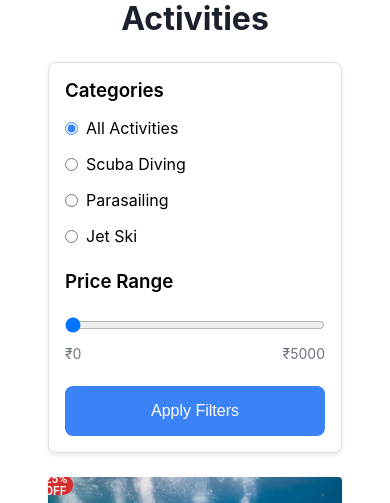
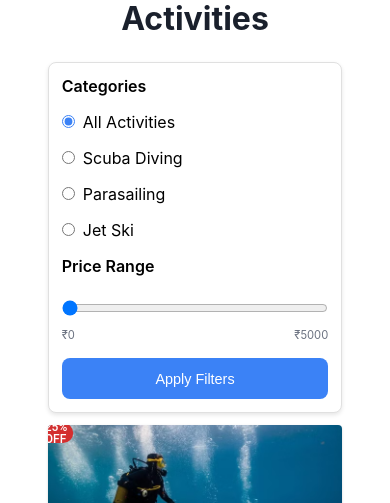
Before and after one commit to aroravansh1209/go_goa_stay, a React (Vite) app in the folder go-goa-stay/: page /activity in a window 390 px wide. Shown: the part 747-1250 px from the top of the page. Built offline with nearby package versions, Linux system fonts and the light colour scheme.

Commit message:
updated css

```diff
--- a/go-goa-stay/src/Styles/Activities.css
+++ b/go-goa-stay/src/Styles/Activities.css
@@ -149,3 +149,75 @@
 .activity-button a:hover {
   background-color: #d46e3b;
 }
+
+/* Mobile Responsiveness */
+@media screen and (max-width: 768px) {
+  /* Grid adjustments */
+  .activities-grid {
+    grid-template-columns: 1fr 1fr; /* Two columns on smaller screens */
+    gap: 1rem; /* Reduced gap */
+  }
+
+  /* Adjust the title font size for mobile */
+  .activity-title {
+    font-size: 1rem; /* Smaller font size */
+  }
+
+  /* Adjust meta info font size */
+  .activity-duration, .activity-persons, .activity-avg-text, .activity-reviews {
+    font-size: 0.75rem; /* Smaller font size for mobile */
+  }
+
+  /* Make sure the activity card content stacks vertically on mobile */
+  .activity-content {
+    flex-direction: column;
+    gap: 1rem;
+  }
+
+  /* Adjust price text for mobile */
+  .activity-price-amount {
+    font-size: 1.25rem; /* Slightly smaller font */
+  }
+
+  .activity-original-price {
+    font-size: 0.875rem;
+  }
+
+  .activity-per-person {
+    font-size: 0.75rem;
+  }
+
+  /* Adjust button padding for mobile */
+  .activity-button a {
+    padding: 0.5rem; /* Reduced padding for smaller screens */
+    font-size: 0.9rem; /* Smaller button font size */
+  }
+}
+
+/* Extra Small Screen (phones) */
+@media screen and (max-width: 480px) {
+  .activities-grid {
+    grid-template-columns: 1fr; /* One column on very small screens */
+    gap: 0.75rem;
+  }
+
+  /* Make title even smaller */
+  .activity-title {
+    font-size: 0.9rem;
+  }
+
+  /* Further adjust content layout and spacing */
+  .activity-content {
+    gap: 1rem; /* Increase gap for readability */
+  }
+
+  .activity-price-amount {
+    font-size: 1rem; /* Even smaller font */
+  }
+
+  /* Further reduce button padding */
+  .activity-button a {
+    padding: 0.4rem; /* Reduced padding */
+    font-size: 0.85rem;
+  }
+}
--- a/go-goa-stay/src/Styles/ActivityFilter.css
+++ b/go-goa-stay/src/Styles/ActivityFilter.css
@@ -1,6 +1,8 @@
+/* General Styles for the Activity Filter Card */
 .activityfilter-card {
+  position: -webkit-sticky; /* Ensure compatibility for Safari */
   position: sticky;
-    top: 4rem;
+  top: 4rem; /* Distance from the top when it starts sticking */
   width: 100%;
   max-width: 400px;
   background-color: white;
@@ -8,40 +10,48 @@
   border-radius: 8px;
   box-shadow: 0 2px 4px rgba(0, 0, 0, 0.1);
   padding: 1rem;
+  z-index: 10; /* Ensure it stays on top */
 }
 
+/* Content inside the filter card */
 .activityfilter-card-content {
   display: flex;
   flex-direction: column;
   gap: 1.5rem;
 }
 
+/* Title styling */
 .activityfilter-title {
   font-weight: 600;
   margin-bottom: 1rem;
 }
 
+/* Radio buttons group layout */
 .activityfilter-radio-group {
   display: flex;
   flex-direction: column;
   gap: 1rem;
 }
 
+/* Individual radio item */
 .activityfilter-radio-item {
   display: flex;
   align-items: center;
   gap: 0.5rem;
 }
 
+/* Radio button color */
 .activityfilter-radio-item input[type="radio"] {
   accent-color: #3b82f6;
 }
 
+/* Slider styling */
 .activityfilter-slider {
   width: 100%;
   margin-top: 0.5rem;
 }
 
+/* Price range styling */
 .activityfilter-price-range {
   display: flex;
   justify-content: space-between;
@@ -50,6 +60,7 @@
   color: #6b7280;
 }
 
+/* Button styling */
 .activityfilter-button {
   width: 100%;
   padding: 1rem;
@@ -62,11 +73,83 @@
   transition: background-color 0.3s ease;
 }
 
+/* Button hover effect */
 .activityfilter-button:hover {
   background-color: #2563eb;
 }
 
+/* Disabled button styling */
 .activityfilter-button:disabled {
   background-color: #a5b4fc;
   cursor: not-allowed;
 }
+
+/* Mobile responsiveness */
+@media screen and (max-width: 768px) {
+  .activityfilter-card {
+    max-width: 100%; /* Full width on smaller screens */
+    padding: 1rem;
+    top: 2rem; /* Adjust sticky behavior for smaller screens */
+  }
+
+  /* Reduce the font size of the title */
+  .activityfilter-title {
+    font-size: 1.25rem;
+  }
+
+  /* Adjust spacing between elements */
+  .activityfilter-card-content {
+    gap: 1.2rem;
+  }
+
+  /* Stack the radio buttons group vertically with larger spacing */
+  .activityfilter-radio-group {
+    gap: 1.2rem;
+  }
+
+  /* Adjust the slider width to ensure it fits the container */
+  .activityfilter-slider {
+    width: 100%;
+  }
+
+  /* Adjust price range font size for smaller screens */
+  .activityfilter-price-range {
+    font-size: 0.75rem;
+  }
+
+  /* Button font size adjustment for mobile */
+  .activityfilter-button {
+    font-size: 0.9rem;
+    padding: 0.9rem;
+  }
+}
+
+/* Further mobile adjustments for smaller screens */
+@media screen and (max-width: 480px) {
+  .activityfilter-card {
+    padding: 0.8rem;
+    top: 1rem; /* Adjust sticky behavior for very small screens */
+  }
+
+  .activityfilter-title {
+    font-size: 1rem;
+  }
+
+  .activityfilter-card-content {
+    gap: 1rem;
+  }
+
+  .activityfilter-radio-group {
+    gap: 1rem;
+  }
+
+  /* Adjust price range for very small screens */
+  .activityfilter-price-range {
+    font-size: 0.7rem;
+  }
+
+  .activityfilter-button {
+    font-size: 0.9rem;
+    padding: 0.8rem;
+  }
+}
--- a/go-goa-stay/src/Styles/CruiseDeatils.css
+++ b/go-goa-stay/src/Styles/CruiseDeatils.css
@@ -1,13 +1,16 @@
+/* General Container */
 .cruiseDetails-container {
   padding: 1rem;
 }
 
+/* Grid Layout */
 .cruiseDetails-grid {
   display: grid;
   gap: 1.5rem;
   grid-template-columns: 1fr 1fr;
 }
 
+/* Image Container */
 .cruiseDetails-image-container {
   position: relative;
   width: 100%;
@@ -22,6 +25,7 @@
   height: 100%;
 }
 
+/* Info Section */
 .cruiseDetails-info {
   display: flex;
   flex-direction: column;
@@ -49,6 +53,7 @@
   color: #6b7280;
 }
 
+/* Badges */
 .cruiseDetails-badges {
   display: flex;
   flex-wrap: wrap;
@@ -66,6 +71,7 @@
   height: 1rem;
 }
 
+/* Price */
 .cruiseDetails-price {
   display: flex;
   flex-direction: column;
@@ -89,6 +95,7 @@
   color: #6b7280;
 }
 
+/* Features Section */
 .cruiseDetails-features {
   margin-top: 1.5rem;
 }
@@ -124,6 +131,7 @@
   font-weight: 500;
 }
 
+/* Book Button */
 .cruiseDetails-book-button {
   width: 100%;
   background-color: #f97316;
@@ -138,6 +146,7 @@
   background-color: #ea580c;
 }
 
+/* About Section */
 .cruiseDetails-about-section {
   margin-top: 3rem;
 }
@@ -150,3 +159,92 @@
 .cruiseDetails-about-text {
   color: #4b5563;
 }
+
+/* Mobile responsiveness */
+@media screen and (max-width: 768px) {
+  /* Grid layout: single column on small screens */
+  .cruiseDetails-grid {
+    grid-template-columns: 1fr; /* Single column layout */
+  }
+
+  /* Image container: Full width on mobile */
+  .cruiseDetails-image-container {
+    padding-bottom: 56.25%; /* Adjust aspect ratio for mobile */
+  }
+
+  /* Title font size adjustment */
+  .cruiseDetails-title {
+    font-size: 1.5rem;
+  }
+
+  /* Rating and reviews font size adjustment */
+  .cruiseDetails-rating-star {
+    font-size: 0.875rem;
+  }
+
+  .cruiseDetails-rating-reviews {
+    font-size: 0.75rem;
+  }
+
+  /* Price font size adjustment */
+  .cruiseDetails-discounted-price {
+    font-size: 1.75rem;
+  }
+
+  /* Feature cards adjust grid layout */
+  .cruiseDetails-feature-cards {
+    grid-template-columns: 1fr 1fr; /* Two columns layout for mobile */
+  }
+
+  /* Adjust spacing */
+  .cruiseDetails-price,
+  .cruiseDetails-rating,
+  .cruiseDetails-features {
+    gap: 1rem;
+  }
+
+  /* Book button font size */
+  .cruiseDetails-book-button {
+    font-size: 0.875rem;
+    padding: 0.75rem;
+  }
+
+  /* Adjust About section font sizes */
+  .cruiseDetails-about-title {
+    font-size: 1.25rem;
+  }
+
+  .cruiseDetails-about-text {
+    font-size: 0.875rem;
+  }
+}
+
+/* Further mobile adjustments for smaller screens */
+@media screen and (max-width: 480px) {
+  /* Title font size for very small screens */
+  .cruiseDetails-title {
+    font-size: 1.25rem;
+  }
+
+  /* Feature cards layout */
+  .cruiseDetails-feature-cards {
+    grid-template-columns: 1fr; /* Stack features vertically on very small screens */
+  }
+
+  /* Price font size adjustments */
+  .cruiseDetails-discounted-price {
+    font-size: 1.5rem;
+  }
+
+  /* Adjust button padding for smaller screens */
+  .cruiseDetails-book-button {
+    padding: 0.65rem;
+  }
+
+  /* Reduce space between elements */
+  .cruiseDetails-price,
+  .cruiseDetails-rating,
+  .cruiseDetails-features {
+    gap: 0.75rem;
+  }
+}
--- a/go-goa-stay/src/Styles/PackagesTestimonials.css
+++ b/go-goa-stay/src/Styles/PackagesTestimonials.css
@@ -63,3 +63,70 @@
   font-weight: 600;
   font-size: 1rem;
 }
+
+/* Mobile Responsive Styles */
+@media screen and (max-width: 768px) {
+  /* Adjust grid layout for mobile devices (1 column for smaller screens) */
+  .PackageTestimonials-grid {
+    grid-template-columns: 1fr;
+    gap: 2rem; /* Increase gap for more spacing */
+  }
+
+  /* Title font size adjustment for smaller screens */
+  .PackageTestimonials-title {
+    font-size: 1.5rem;
+  }
+
+  /* Image container size adjustment for smaller screens */
+  .PackageTestimonials-image-container {
+    width: 4rem;
+    height: 4rem;
+  }
+
+  /* Card content padding adjustment for mobile */
+  .PackageTestimonials-card-content {
+    padding: 1rem;
+  }
+
+  /* Adjust text and name font size for mobile */
+  .PackageTestimonials-text {
+    font-size: 0.9rem;
+  }
+
+  .PackageTestimonials-name {
+    font-size: 0.9rem;
+  }
+}
+
+/* Further adjustments for very small screens (like portrait mobile devices) */
+@media screen and (max-width: 480px) {
+  /* Title font size */
+  .PackageTestimonials-title {
+    font-size: 1.2rem;
+  }
+
+  /* Image container size adjustment */
+  .PackageTestimonials-image-container {
+    width: 3.5rem;
+    height: 3.5rem;
+  }
+
+  /* Adjust grid gap for smaller screens */
+  .PackageTestimonials-grid {
+    gap: 1.5rem;
+  }
+
+  /* Adjust card content padding */
+  .PackageTestimonials-card-content {
+    padding: 0.8rem;
+  }
+
+  /* Adjust testimonial text and name font size */
+  .PackageTestimonials-text {
+    font-size: 0.85rem;
+  }
+
+  .PackageTestimonials-name {
+    font-size: 0.85rem;
+  }
+}
```
Lines whose indentation alone changed are shown as unchanged.
